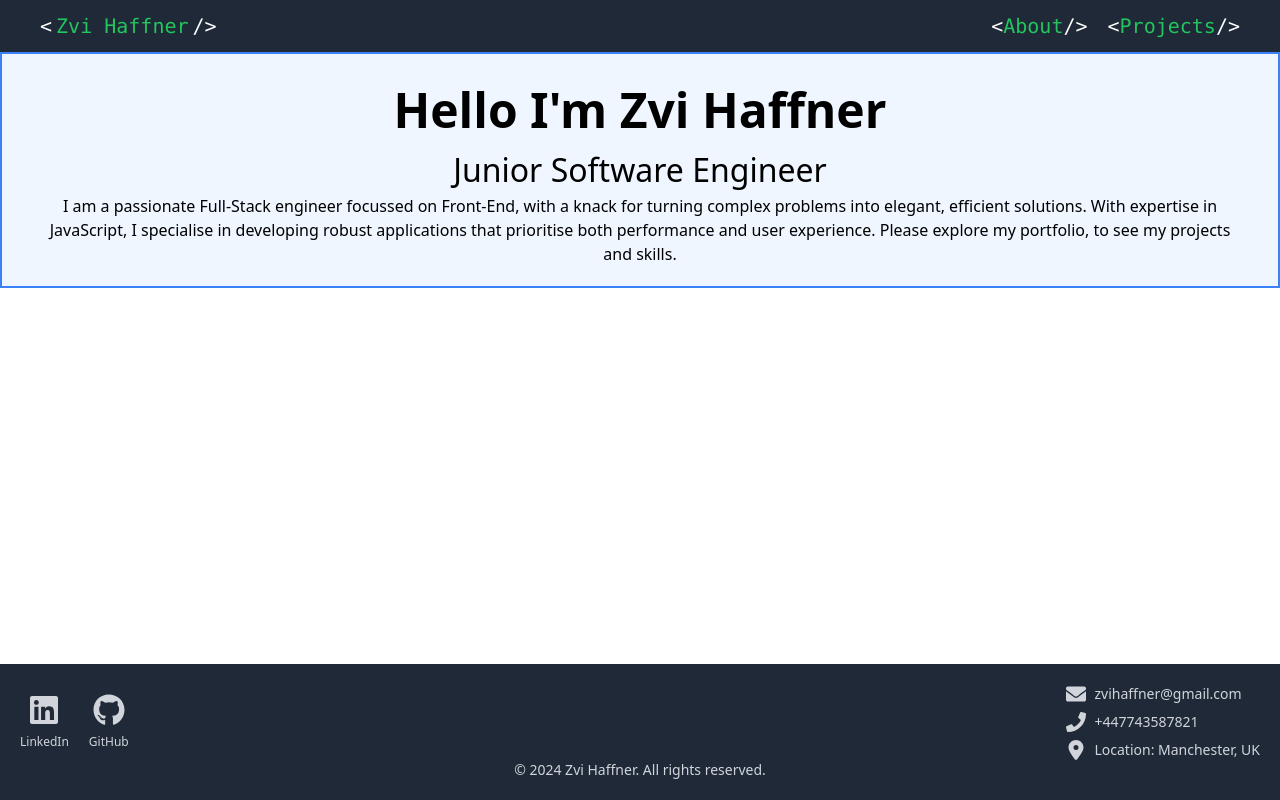
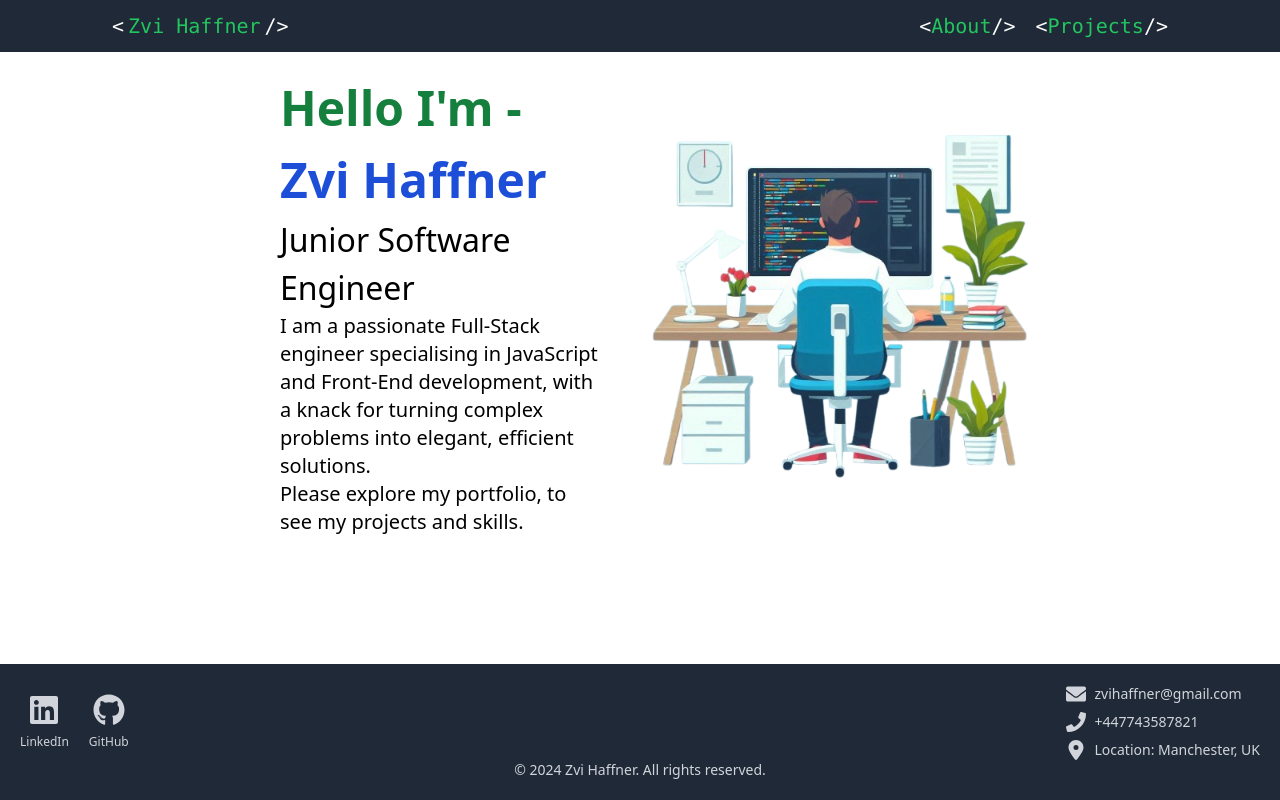
Before and after one commit to ZviHaffner/portfolio-website, a React (Vite) app: page / in a window 1280 px wide. Built offline with nearby package versions, Linux system fonts and the light colour scheme.

Commit message:
Improves home page styling and clarity

```diff
--- a/src/App.css
+++ b/src/App.css
@@ -1,7 +1,3 @@
-* {
-  text-align: center;
-}
-
 .slick-prev:before,
 .slick-next:before {
   color: rgb(31 41 55 / var(--tw-bg-opacity));
--- a/src/components/Footer.jsx
+++ b/src/components/Footer.jsx
@@ -3,7 +3,7 @@ import { FaLocationDot } from "react-icons/fa6";
 
 const Footer = () => {
   return (
-    <footer className="bg-gray-800 text-gray-300 py-5">
+    <footer className="bg-gray-800 text-gray-300 py-5 text-center">
       <div className="flex justify-between">
         <div className="flex gap-5 ml-5 my-auto">
           <div className="flex flex-col items-center hover:text-white">
--- a/src/components/Home.jsx
+++ b/src/components/Home.jsx
@@ -1,15 +1,25 @@
 const Home = () => {
   return (
-    <div className="border-2 border-blue-500 bg-blue-50 px-10 py-5">
-      <h1>Hello I'm Zvi Haffner</h1>
-      <h2>Junior Software Engineer</h2>
-      <p>
-        I am a passionate Full-Stack engineer focussed on Front-End, with a knack for turning complex
-        problems into elegant, efficient solutions. With expertise in
-        JavaScript, I specialise in developing robust applications that
-        prioritise both performance and user experience. Please explore my portfolio,
-        to see my projects and skills.
-      </p>
+    <div className="flex items-center px-60">
+      <div className="px-10 py-5">
+        <h1 className="text-green-700">
+          Hello I'm - <br />
+          <span className="text-blue-700">Zvi Haffner</span>
+        </h1>
+        <h2>Junior Software Engineer</h2>
+        <p className="text-xl">
+          I am a passionate Full-Stack engineer specialising in JavaScript and
+          Front-End development, with a knack for turning complex problems into
+          elegant, efficient solutions.
+          <br />
+          Please explore my portfolio, to see my projects and skills.
+        </p>
+      </div>
+      <img
+        src="/sftwr-engineer-at-desk.png"
+        alt="Software engineer working at desk"
+        width={400}
+      />
     </div>
   );
 };
--- a/src/index.css
+++ b/src/index.css
@@ -3,7 +3,7 @@
 @tailwind utilities;
 
 .nav {
-  @apply flex justify-between items-center py-3 px-10 text-white bg-gray-800 text-xl font-mono
+  @apply flex justify-between items-center py-3 px-28 text-white bg-gray-800 text-xl font-mono
 }
 
 .nav_btn {
```
Also changed, not shown: public/sftwr-engineer-at-desk.png (added).
